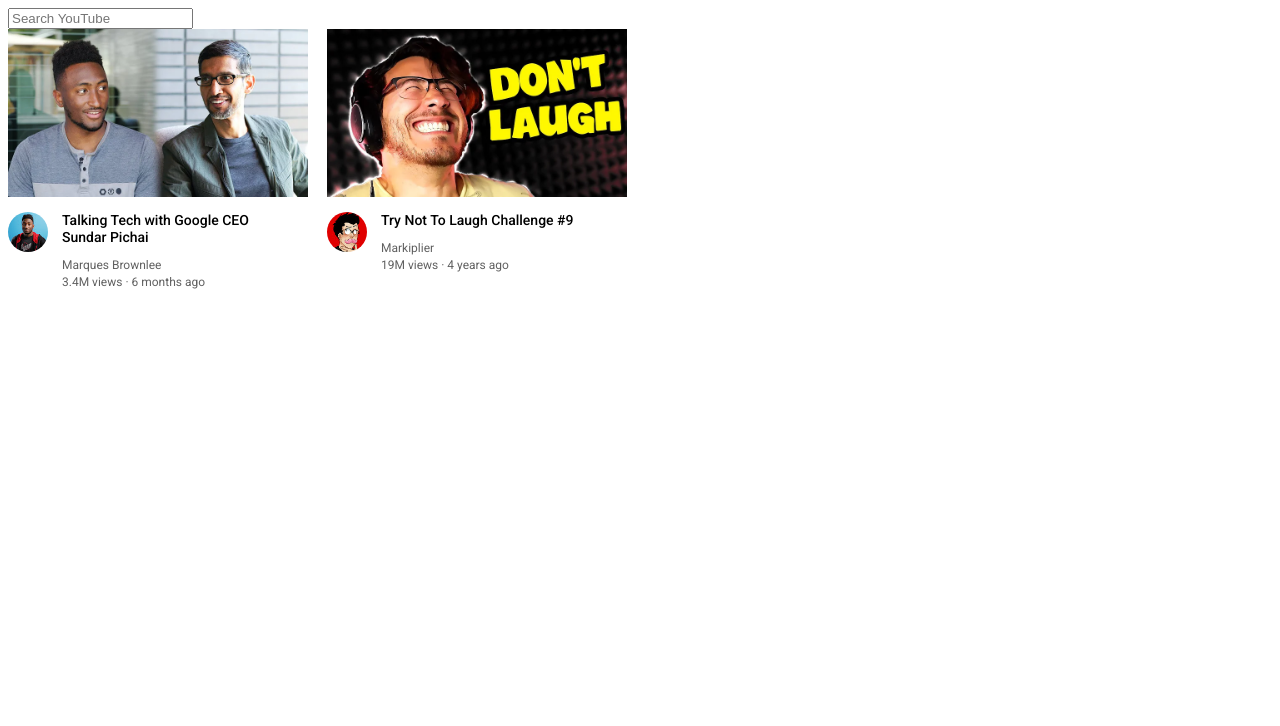
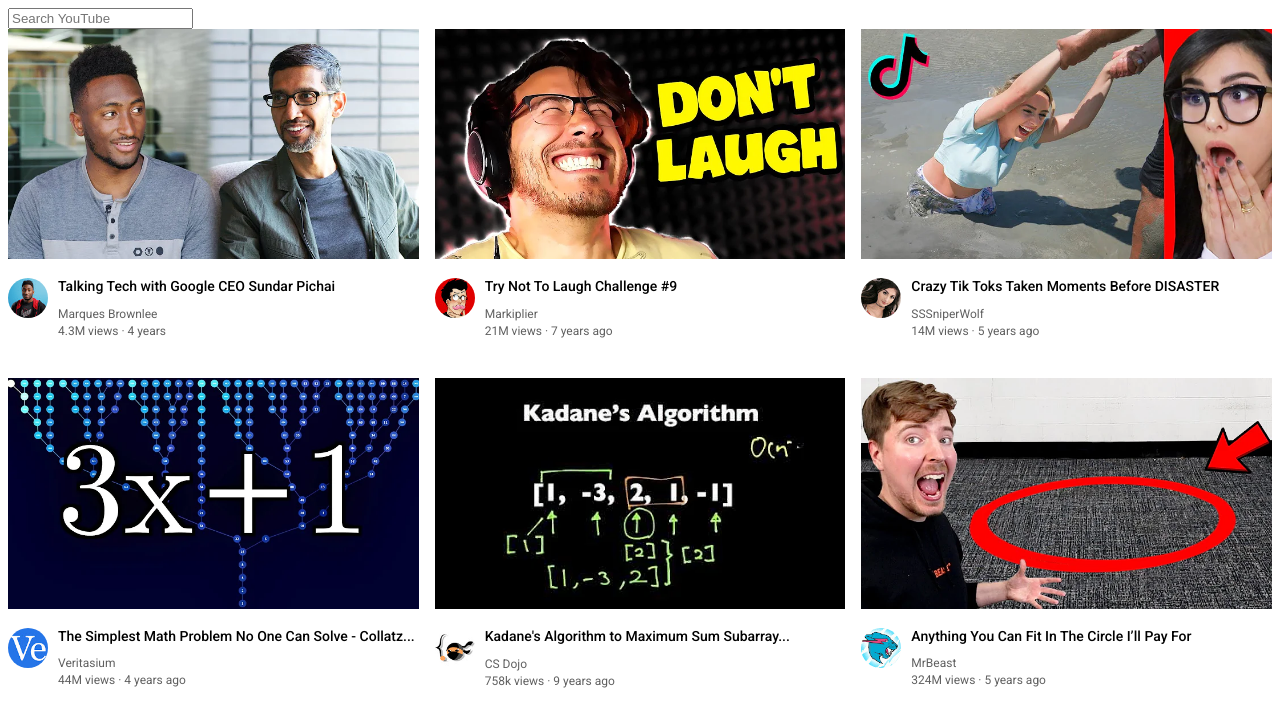
Before and after one commit to DumbNPC52/npc-projects, a plain HTML site: page 1-htmlcss/1-yoootuube/index.html in a window 1280 px wide. Drawn offline with Linux system fonts and the light colour scheme.

Commit message:
Update Commit

```diff
--- a/1-htmlcss/1-yoootuube/index.html
+++ b/1-htmlcss/1-yoootuube/index.html
@@ -27,11 +27,16 @@
   <body>
     <input class="search-bar" type="text" placeholder="Search YouTube" />
 
+    <div class="video-grid">
       <div class="video-preview">
         <div class="video-thumbnail">
-        <img class="thumbnail-1" src="img/thumbnail-1.webp" alt="thumbnail-1" />
+          <img
+            class="thumbnail-1"
+            src="img/thumbnail-1.webp"
+            alt="thumbnail-1"
+          />
         </div>
-      <div>
+        <div class="video-info-grid">
           <div class="channel-pic">
             <img
               class="profile-pic"
@@ -40,20 +45,26 @@
             />
           </div>
           <div class="video-info">
-          <p class="video-title">Talking Tech with Google CEO Sundar Pichai</p>
+            <p class="video-title">
+              Talking Tech with Google CEO Sundar Pichai
+            </p>
 
             <p class="video-author">Marques Brownlee</p>
 
-          <p class="video-stats">3.4M views &#183; 6 months ago</p>
+            <p class="video-stats">4.3M views &#183; 4 years</p>
           </div>
         </div>
       </div>
 
       <div class="video-preview">
         <div class="video-thumbnail">
-        <img class="thumbnail-1" src="img/thumbnail-2.webp" alt="thumbnail-2" />
+          <img
+            class="thumbnail-1"
+            src="img/thumbnail-2.webp"
+            alt="thumbnail-2"
+          />
         </div>
-      <div>
+        <div class="video-info-grid">
           <div class="channel-pic">
             <img
               class="profile-pic"
@@ -66,7 +77,120 @@
 
             <p class="video-author">Markiplier</p>
 
-          <p class="video-stats">19M views &#183; 4 years ago</p>
+            <p class="video-stats">21M views &#183; 7 years ago</p>
+          </div>
+        </div>
+      </div>
+
+      <div class="video-preview">
+        <div class="video-thumbnail">
+          <img
+            class="thumbnail-1"
+            src="img/thumbnail-3.webp"
+            alt="thumbnail-3"
+          />
+        </div>
+        <div class="video-info-grid">
+          <div class="channel-pic">
+            <img
+              class="profile-pic"
+              src="images/channel-3.jpeg"
+              alt="profile-3"
+            />
+          </div>
+          <div class="video-info">
+            <p class="video-title">
+              Crazy Tik Toks Taken Moments Before DISASTER
+            </p>
+
+            <p class="video-author">SSSniperWolf</p>
+
+            <p class="video-stats">14M views &#183; 5 years ago</p>
+          </div>
+        </div>
+      </div>
+
+      <div class="video-preview">
+        <div class="video-thumbnail">
+          <img
+            class="thumbnail-1"
+            src="img/thumbnail-4.webp"
+            alt="thumbnail-4"
+          />
+        </div>
+        <div class="video-info-grid">
+          <div class="channel-pic">
+            <img
+              class="profile-pic"
+              src="images/channel-4.jpeg"
+              alt="profile-4"
+            />
+          </div>
+          <div class="video-info">
+            <p class="video-title">
+              The Simplest Math Problem No One Can Solve - Collatz...
+            </p>
+
+            <p class="video-author">Veritasium</p>
+
+            <p class="video-stats">44M views &#183; 4 years ago</p>
+          </div>
+        </div>
+      </div>
+
+      <div class="video-preview">
+        <div class="video-thumbnail">
+          <img
+            class="thumbnail-1"
+            src="img/thumbnail-5.webp"
+            alt="thumbnail-5"
+          />
+        </div>
+        <div class="video-info-grid">
+          <div class="channel-pic">
+            <img
+              class="profile-pic"
+              src="images/channel-5.jpeg"
+              alt="profile-5"
+            />
+          </div>
+          <div class="video-info">
+            <p class="video-title">
+              Kadane's Algorithm to Maximum Sum Subarray...
+            </p>
+
+            <p class="video-author">CS Dojo</p>
+
+            <p class="video-stats">758k views &#183; 9 years ago</p>
+          </div>
+        </div>
+      </div>
+
+      <div class="video-preview">
+        <div class="video-thumbnail">
+          <img
+            class="thumbnail-1"
+            src="img/thumbnail-6.webp"
+            alt="thumbnail-6"
+          />
+        </div>
+        <div class="video-info-grid">
+          <div class="channel-pic">
+            <img
+              class="profile-pic"
+              src="images/channel-6.jpeg"
+              alt="profile-6"
+            />
+          </div>
+          <div class="video-info">
+            <p class="video-title">
+              Anything You Can Fit In The Circle I’ll Pay For
+            </p>
+
+            <p class="video-author">MrBeast</p>
+
+            <p class="video-stats">324M views &#183; 5 years ago</p>
+          </div>
         </div>
       </div>
     </div>
--- a/1-htmlcss/1-yoootuube/style/styles.css
+++ b/1-htmlcss/1-yoootuube/style/styles.css
@@ -3,12 +3,18 @@
   margin: 0;
 }
 .thumbnail-1 {
-  width: 300px;
-  display: block;
+  width: 100%;
 }
 
 .search-bar {
   display: block;
+}
+
+.video-grid {
+  display: grid;
+  grid-template-columns: 1fr 1fr 1fr;
+  column-gap: 16px;
+  row-gap: 40px;
 }
 
 .video-title {
@@ -20,21 +26,11 @@
 }
 
 .video-preview {
-  width: 300px;
-  display: inline-block;
-  vertical-align: top;
-  margin: 0 15px 0 0;
 }
 
-.channel-pic {
-  display: inline-block;
-  width: 50px;
-  vertical-align: top;
-}
-
-.video-info {
-  display: inline-block;
-  width: 200px;
+.video-info-grid {
+  display: grid;
+  grid-template-columns: 50px 1fr;
 }
 
 .profile-pic {
```
Also changed, not shown: 1-htmlcss/1-yoootuube/images/channel-3.jpeg (added), 1-htmlcss/1-yoootuube/images/channel-4.jpeg (added), 1-htmlcss/1-yoootuube/images/channel-5.jpeg (added), 1-htmlcss/1-yoootuube/images/channel-6.jpeg (added), 1-htmlcss/1-yoootuube/img/thumbnail-3.webp (added), 1-htmlcss/1-yoootuube/img/thumbnail-4.webp (added), 1-htmlcss/1-yoootuube/img/thumbnail-5.webp (added), 1-htmlcss/1-yoootuube/img/thumbnail-6.webp (added). Lines whose indentation alone changed are shown as unchanged.
